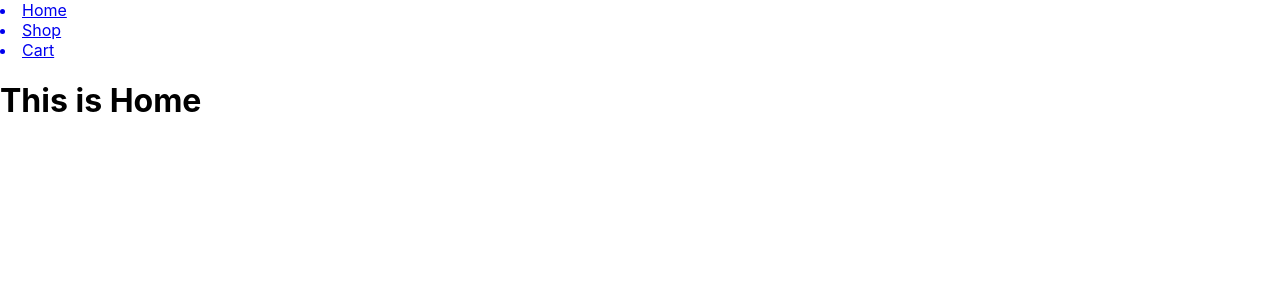
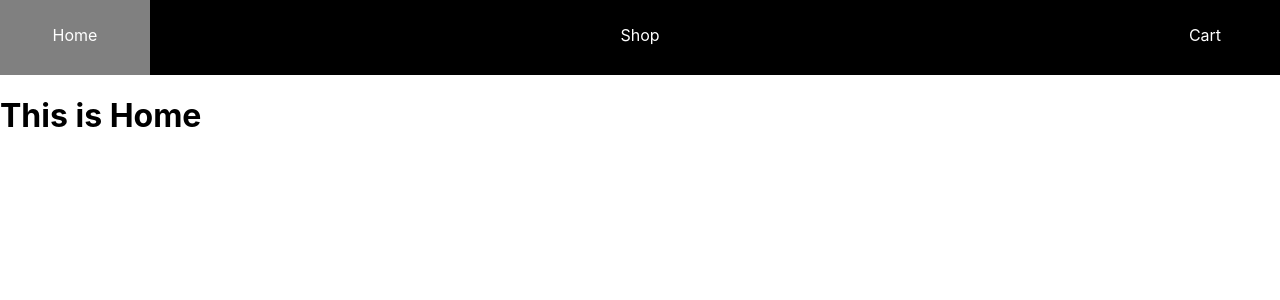
Before and after one commit to anixudh/shopping-cart, a React (Create React App) app: page / in a window 1280 px wide. Shown: the top 300 px of the page. Built offline with nearby package versions, Linux system fonts and the light colour scheme.

Commit message:
added items using api

```diff
--- a/src/RouterSwitch.js
+++ b/src/RouterSwitch.js
@@ -3,6 +3,7 @@ import App from "./App";
 import { Shop } from "./components/Shop";
 import { Cart } from "./components/Cart";
 import { Nav } from "./components/Nav";
+import { ItemPage } from "./components/Items/ItemPage";
 import React from "react";
 
 const RouteSwitch = () => {
@@ -13,6 +14,7 @@ const RouteSwitch = () => {
         <Route path="/" element={<App />} />
         <Route path="/shop" element={<Shop />} />
         <Route path="/cart" element={<Cart />} />
+        <Route path="/shop/:id" element={<ItemPage />} />
       </Routes>
     </BrowserRouter>
   );
--- /dev/null
+++ b/src/components/Items/Item.js
@@ -0,0 +1,12 @@
+import "../../styles/Item.css";
+import { Link } from "react-router-dom";
+export const Item = ({ item }) => {
+  //console.log(item.item.image);
+  return (
+    <Link to={`/shop/${item.id}`}>
+      <div className="item" id={item.id}>
+        <img src={item.image} className="item-image" alt="item" />
+      </div>
+    </Link>
+  );
+};
--- /dev/null
+++ b/src/components/Items/ItemPage.js
@@ -0,0 +1,34 @@
+import { useEffect, useState } from "react";
+import { useParams } from "react-router";
+import "../../styles/ItemPage.css";
+export const ItemPage = () => {
+  const [item, setItem] = useState({});
+  const { id } = useParams();
+  useEffect(() => {
+    const fetchItem = async () => {
+      let url = "https://fakestoreapi.com/products/" + id;
+      let response = await fetch(url);
+      let item = await response.json();
+
+      setItem(item);
+    };
+    const loadItem = () => {
+      fetchItem();
+    };
+
+    loadItem();
+  }, []);
+
+  return (
+    <div className="item-page">
+      {Object.keys(item).length === 0 ? (
+        <div>Loading...</div>
+      ) : (
+        <div className="item-details">
+          <img className="item-page-image" src={item.image} alt="item-page" />
+          <div className="item-page-name">{item.title}</div>
+        </div>
+      )}
+    </div>
+  );
+};
--- a/src/components/Nav.js
+++ b/src/components/Nav.js
@@ -1,16 +1,16 @@
 import { Link } from "react-router-dom";
-
+import "../styles/Nav.css";
 export const Nav = () => {
   return (
     <nav className="nav-bar">
       <Link to="/">
-        <li>Home</li>
+        <div className="nav-link">Home</div>
       </Link>
       <Link to="/shop">
-        <li>Shop</li>
+        <div className="nav-link">Shop</div>
       </Link>
       <Link to="/cart">
-        <li>Cart</li>
+        <div className="nav-link">Cart</div>
       </Link>
     </nav>
   );
--- a/src/components/Shop.js
+++ b/src/components/Shop.js
@@ -1,7 +1,74 @@
+import { useEffect, useState } from "react";
+import { Item } from "./Items/Item";
+
 export const Shop = () => {
+  const [items, setItems] = useState([]);
+
+  useEffect(() => {
+    const loadItems = async () => {
+      setItems(await fetchItems());
+    };
+
+    loadItems();
+  }, []);
+
+  const fetchItems = async () => {
+    let items = [];
+    for (let i = 1; i <= 8; i++) {
+      let url = "https://fakestoreapi.com/products/" + i;
+      let response = await fetch(url);
+      let item = await response.json();
+      let id = item.id;
+      let title = item.title;
+      let description = item.description;
+      let price = item.price;
+      let category = item.category;
+      let image = item.image;
+      items.push({
+        id,
+        title,
+        description,
+        price,
+        category,
+        image,
+      });
+    }
+    for (let i = 15; i <= 20; i++) {
+      let url = "https://fakestoreapi.com/products/" + i;
+      let response = await fetch(url);
+      let item = await response.json();
+      let id = item.id;
+      let title = item.title;
+      let description = item.description;
+      let price = item.price;
+      let category = item.category;
+      let image = item.image;
+      items.push({
+        id,
+        title,
+        description,
+        price,
+        category,
+        image,
+      });
+    }
+    return items;
+  };
+
+  /* const handleItemClick = (e) => {
+    console.log(e.target.parentNode.id);
+  }; */
+
   return (
     <div className="shop">
       <h1>This is shop</h1>
+      {items.length === 0 ? (
+        <div>Loading...</div>
+      ) : (
+        items.map((item) => {
+          return <Item key={item.id} item={item} />;
+        })
+      )}
     </div>
   );
 };
--- /dev/null
+++ b/src/styles/Item.css
@@ -0,0 +1,3 @@
+.item-image {
+  width: 100px;
+}
--- /dev/null
+++ b/src/styles/ItemPage.css
@@ -0,0 +1,3 @@
+.item-page-image {
+  width: 300px;
+}
--- /dev/null
+++ b/src/styles/Nav.css
@@ -0,0 +1,20 @@
+.nav-bar {
+  display: flex;
+  justify-content: space-between;
+  background-color: black;
+  color: white;
+}
+.nav-link {
+  width: 150px;
+  height: 50px;
+  text-align: center;
+  padding-top: 25px;
+}
+a {
+  text-decoration: none;
+  color: white;
+}
+
+.nav-link:hover {
+  background-color: gray;
+}
```
